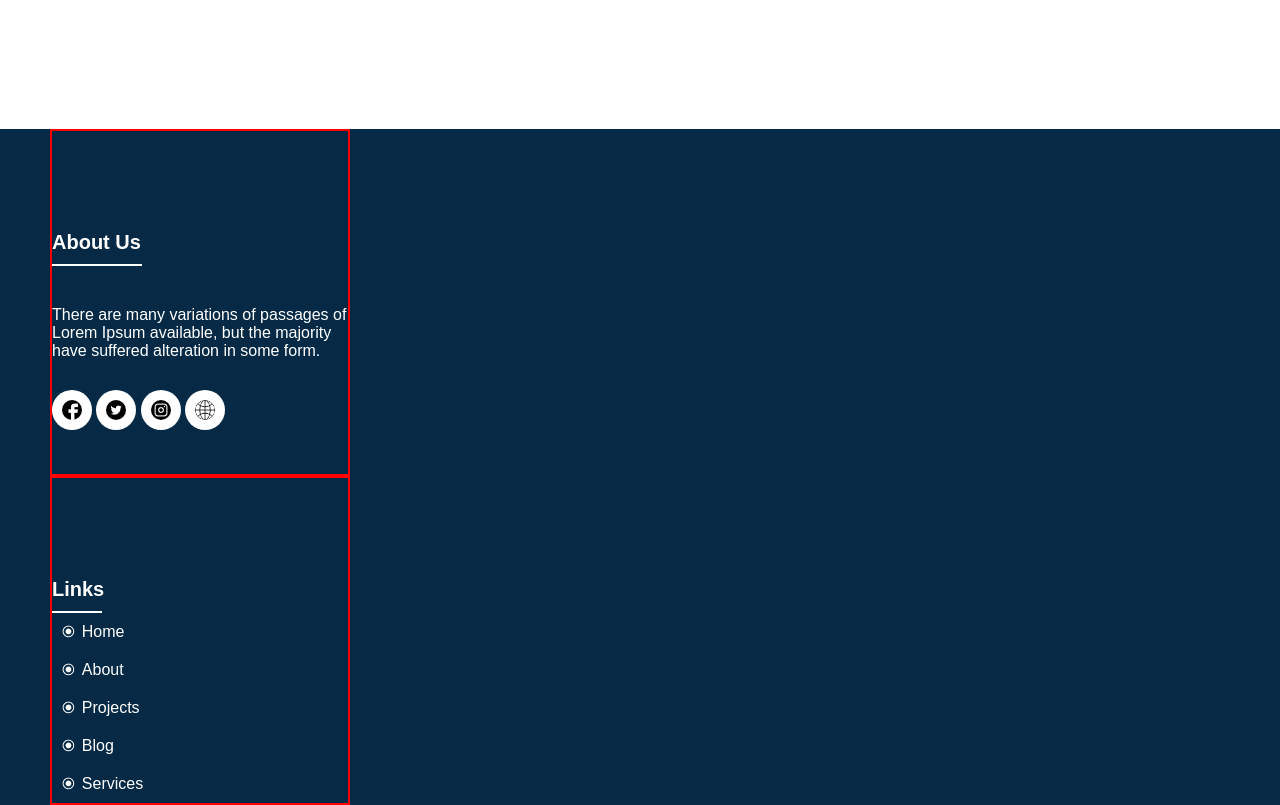
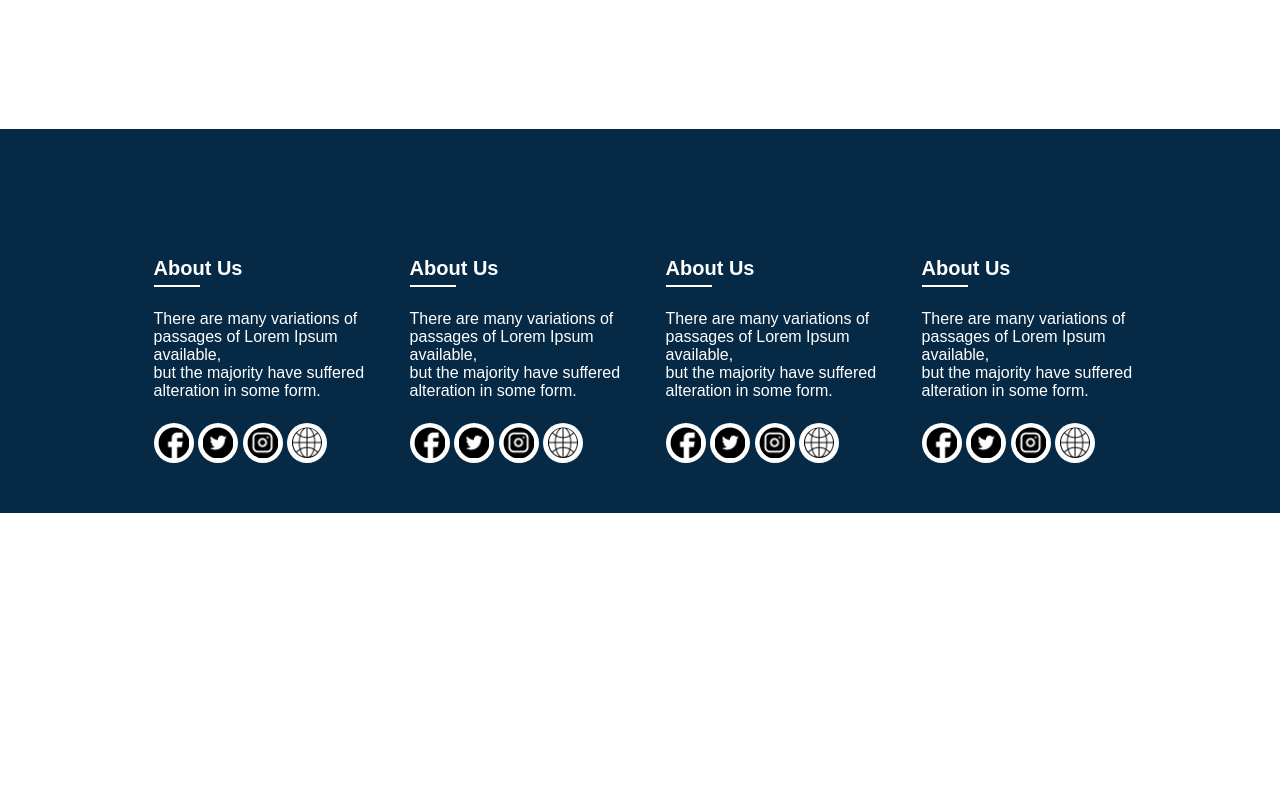
Before and after one commit to rrahmanpranto/Business, a plain HTML site: page about.html in a window 1280 px wide. Shown: the part 1660-2465 px from the top of the page. After the commit the page ends 2173 px from the top, so only its background shows below. Drawn offline with Linux system fonts and the light colour scheme.

Commit message:
5th commit

```diff
--- a/about.html
+++ b/about.html
@@ -84,17 +84,48 @@
         <!-- footer -->
 
         <div class="footer">
+            <div class="new">
                 <div class="us">
                     <h4>About Us</h4>
                     <hr class="batman">
-                <p>There are many variations of passages of Lorem Ipsum available, but the majority have suffered alteration in some form.</p>
+                    <p>There are many variations of passages of Lorem Ipsum available,<br> but the majority have suffered alteration in some form.</p>
+                    <a href="http://"><img src="img/facebook.png" class="fb"></a>
+                    <a href="http://"><img src="img/twitter.png" class="twitter"></a>
+                    <a href="http://"><img src="img/instagram.png" class="insta"></a>
+                    <a href="http://"><img src="img/globe.png" class="globe"></a>
+                </div>
+
+                <div class="us">
+                    <h4>About Us</h4>
+                    <hr class="batman">
+                    <p>There are many variations of passages of Lorem Ipsum available,<br> but the majority have suffered alteration in some form.</p>
+                    <a href="http://"><img src="img/facebook.png" class="fb"></a>
+                    <a href="http://"><img src="img/twitter.png" class="twitter"></a>
+                    <a href="http://"><img src="img/instagram.png" class="insta"></a>
+                    <a href="http://"><img src="img/globe.png" class="globe"></a>
+                </div>
+
+                <div class="us">
+                    <h4>About Us</h4>
+                    <hr class="batman">
+                    <p>There are many variations of passages of Lorem Ipsum available,<br> but the majority have suffered alteration in some form.</p>
+                    <a href="http://"><img src="img/facebook.png" class="fb"></a>
+                    <a href="http://"><img src="img/twitter.png" class="twitter"></a>
+                    <a href="http://"><img src="img/instagram.png" class="insta"></a>
+                    <a href="http://"><img src="img/globe.png" class="globe"></a>
+                </div>
+
+                <div class="us">
+                    <h4>About Us</h4>
+                    <hr class="batman">
+                    <p>There are many variations of passages of Lorem Ipsum available,<br> but the majority have suffered alteration in some form.</p>
                     <a href="http://"><img src="img/facebook.png" class="fb"></a>
                     <a href="http://"><img src="img/twitter.png" class="twitter"></a>
                     <a href="http://"><img src="img/instagram.png" class="insta"></a>
                     <a href="http://"><img src="img/globe.png" class="globe"></a>
                 </div>
                 <div class="link">
-                <h4>Links</h4>
+                    <!-- <h4>Links</h4>
                     <hr class="wonder">
                     <ul>
                         <li><a href="">Home</a></li>
@@ -102,10 +133,12 @@
                         <li><a href="">Projects</a></li>
                         <li><a href="">Blog</a></li>
                         <li><a href="">Services</a></li>
-                </ul>
+                    </ul> -->
                 </div>
-            <div class="help"></div>
+            </div>
+
                 <div class="contact"></div>
+            </div>
         </div>
     </section>
 </body>
--- a/style.css
+++ b/style.css
@@ -280,61 +280,45 @@ nav img{
 
         .footer{
             margin-top: 200px;
+            width: 100%;
             background-color: #062A46;
-            height: auto;
+
+        }
+        .new{
+            height: 100%;
+            display: flex;
+            flex-direction: row;
+            flex-wrap: wrap;
+            justify-content: center;
+            align-items: center;
         }
         .us{
-            width: 300px;
+            /* width: 300px; */
             color: white;
-            padding-top: 100px;
-            margin-left: 50px;
-            border: 2px solid red;
+            padding-top: 10%;
+            padding-left: 2%;
+            width: 20%;
+            /* padding-top: 100px; */
+            /* margin-left: 50px; */
+            /* border: 2px solid red; */
         }
         .us h4{
             font-size: 20px;
-            padding-bottom: 10px;
+            padding-bottom: 2%;
         }
         .us p{
-            padding-top: 40px;
-            padding-bottom: 30px;
+            padding-top: 10%;
+            padding-bottom: 10%;
         }
         .fb, .twitter, .insta, .globe{
             width: 40px;
             background-color: white;
-            padding: 10px;
+            padding: 2%;
             border-radius: 50%;
-            margin-bottom: 40px;
+            margin-bottom: 20%;
         }
         .batman{
-            width: 90px;
+            width: 20%;
             border: 2px solid white;
             border-bottom: none;
         }
-        .link{
-            width: 300px;
-            color: white;
-            padding-top: 100px;
-            margin-left: 50px;
-            border: 2px solid red;
-        }
-        .link h4{
-            font-size: 20px;
-            padding-bottom: 10px;
-        }
-        .link ul li{
-            padding: 10px;
-            list-style: none;
-        }
-        .link ul li a{
-            text-decoration: none;
-            color: white;
-        }
-        .wonder{
-            width: 50px;
-            border: 2px solid white;
-            border-bottom: none;
-        }
-        .link ul li::before{
-            content: "\29BF";
-            padding-right: 7px;
-        }
```
Lines whose indentation alone changed are shown as unchanged.
